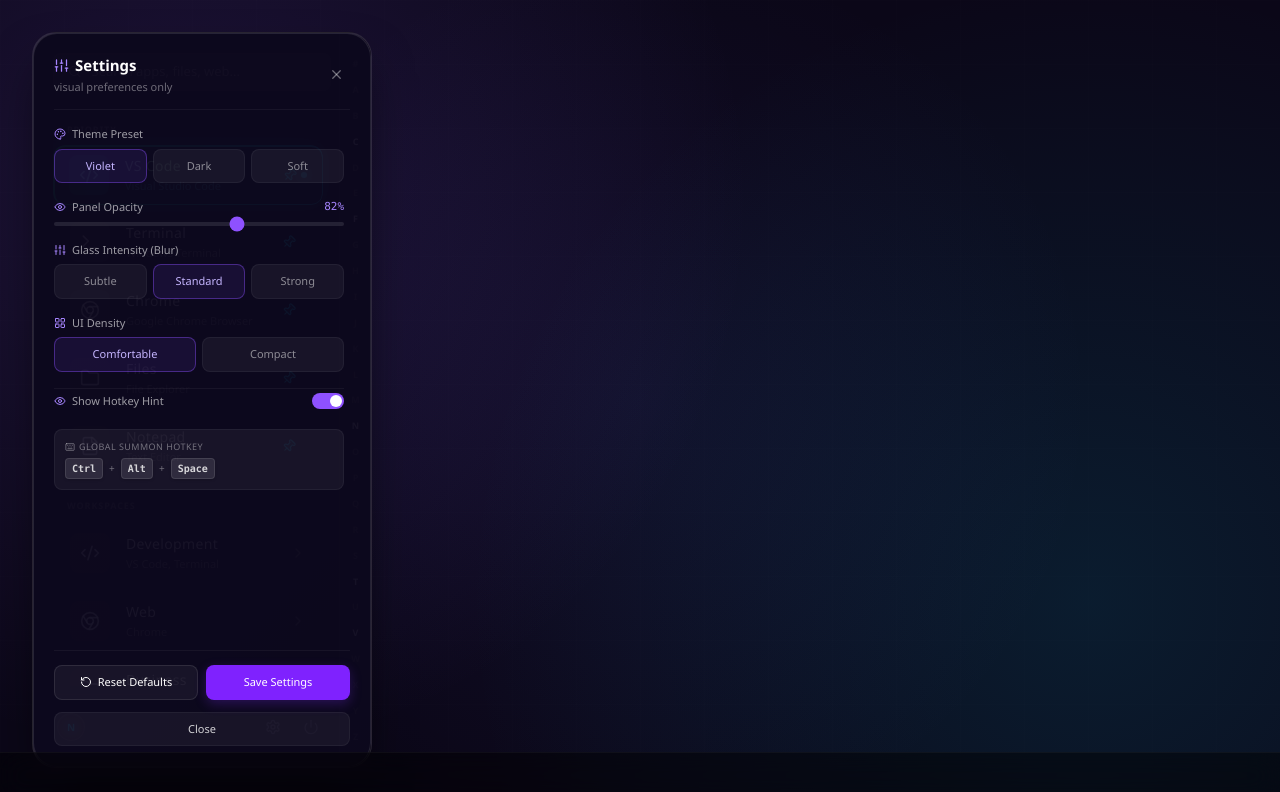
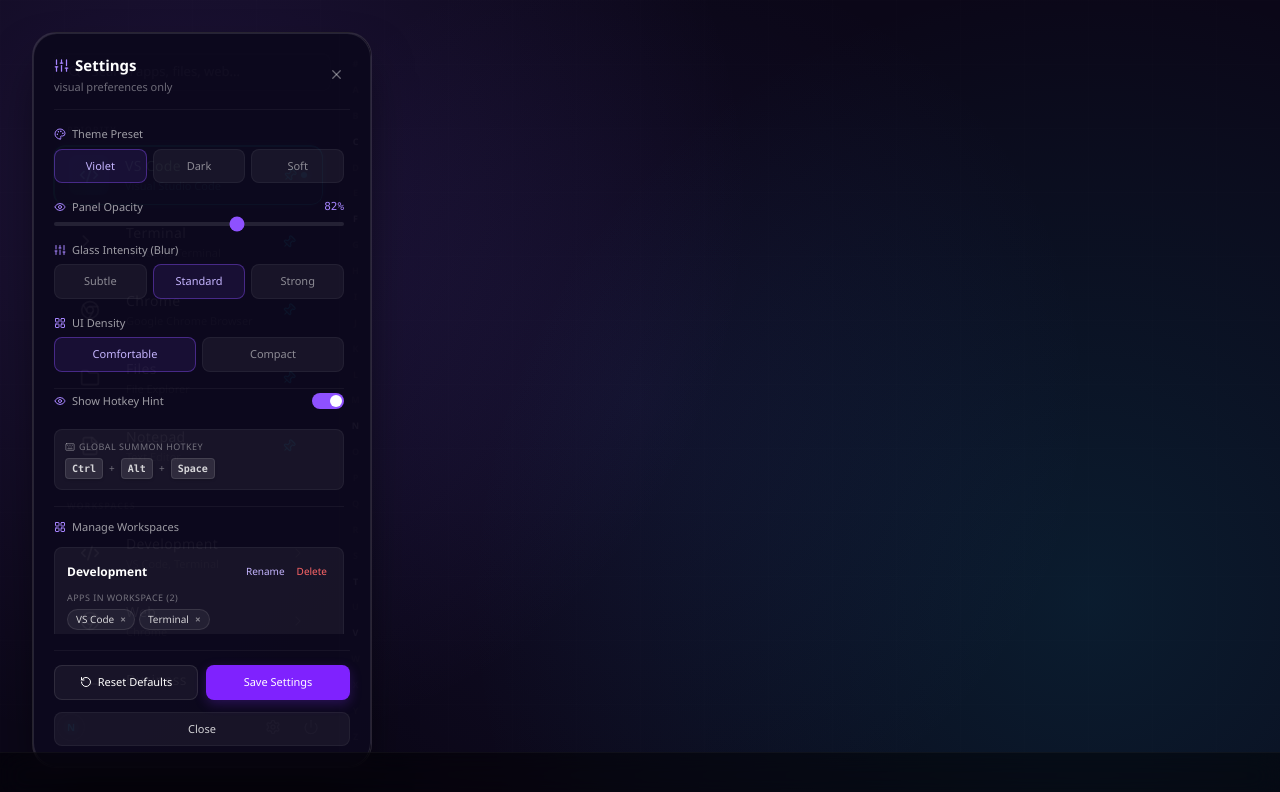
Before and after one commit to aqueelfirdausi/N-Launcher, a Next.js app: page / in a window 1280 px wide. Both pictures are taken after a click on the button 273 px from the left and 727 px from the top of the page. Shown: the top 792 px of the page. Built offline with nearby package versions, Linux system fonts and the light colour scheme.

Commit message:
Add workspace management

```diff
--- a/src/app/page.tsx
+++ b/src/app/page.tsx
@@ -324,6 +324,7 @@ export default function LauncherPage() {
               settings={settings}
               onSettingsChange={setSettings}
               onClose={() => setIsSettingsOpen(false)}
+              allApps={apps}
             />
           )}
         </GlassPanel>
--- a/src/components/SettingsModal.tsx
+++ b/src/components/SettingsModal.tsx
@@ -1,21 +1,122 @@
 import React, { useState, useEffect } from "react";
 import { X, Sliders, Palette, Eye, LayoutGrid, Keyboard, CheckCircle2, AlertTriangle, RotateCcw } from "lucide-react";
 import { NSettings, ThemePreset, GlassIntensity, UiDensity, saveSettings, resetSettings } from "../lib/settings";
+import { LauncherApp } from "../lib/app-library";
 
 interface SettingsModalProps {
   settings: NSettings;
   onSettingsChange: (settings: NSettings) => void;
   onClose: () => void;
+  allApps: LauncherApp[];
 }
 
 export const SettingsModal: React.FC<SettingsModalProps> = ({
   settings,
   onSettingsChange,
   onClose,
+  allApps,
 }) => {
   const [modalSettings, setModalSettings] = useState<NSettings>(settings);
   const [statusMessage, setStatusMessage] = useState<{ text: string; isError: boolean } | null>(null);
   const [isSaving, setIsSaving] = useState(false);
+
+  const availableApps = allApps.filter((a) => !a.isHidden);
+
+  const getAppFriendlyName = (appId: string): string => {
+    const app = allApps.find((a) => a.id === appId);
+    if (app) return app.name;
+
+    const fallbacks: Record<string, string> = {
+      vscode: "VS Code",
+      terminal: "Terminal",
+      chrome: "Chrome",
+      files: "Files",
+      notepad: "Notepad",
+    };
+    if (fallbacks[appId]) return fallbacks[appId];
+
+    if (appId.startsWith("lnk_")) {
+      const raw = appId.slice(4);
+      return raw.replace(/_/g, " ").replace(/\b\w/g, (c) => c.toUpperCase());
+    }
+
+    return appId;
+  };
+
+  const handleCreateWorkspace = (name: string) => {
+    const trimmed = name.trim().slice(0, 32);
+    if (!trimmed) return;
+
+    const safeId = trimmed
+      .toLowerCase()
+      .replace(/[^a-z0-9]+/g, "-")
+      .replace(/(^-|-$)/g, "");
+
+    let finalId = safeId || "workspace";
+    let counter = 1;
+    while (modalSettings.workspaces?.some((w) => w.id === finalId)) {
+      finalId = `${safeId}-${counter++}`;
+    }
+
+    const newWorkspace = {
+      id: finalId,
+      name: trimmed,
+      appIds: [],
+    };
+
+    setModalSettings((prev) => ({
+      ...prev,
+      workspaces: [...(prev.workspaces || []), newWorkspace],
+    }));
+  };
+
+  const handleRenameWorkspacePrompt = (wsId: string, currentName: string) => {
+    const newName = window.prompt("Rename workspace:", currentName);
+    if (newName !== null) {
+      const trimmed = newName.trim();
+      if (trimmed.length > 0) {
+        setModalSettings((prev) => ({
+          ...prev,
+          workspaces: (prev.workspaces || []).map((w) =>
+            w.id === wsId ? { ...w, name: trimmed.slice(0, 32) } : w
+          ),
+        }));
+      }
+    }
+  };
+
+  const handleDeleteWorkspace = (wsId: string) => {
+    setModalSettings((prev) => ({
+      ...prev,
+      workspaces: (prev.workspaces || []).filter((w) => w.id !== wsId),
+    }));
+  };
+
+  const handleAddAppToWorkspace = (wsId: string, appId: string) => {
+    setModalSettings((prev) => ({
+      ...prev,
+      workspaces: (prev.workspaces || []).map((w) => {
+        if (w.id === wsId) {
+          if (!w.appIds.includes(appId)) {
+            return { ...w, appIds: [...w.appIds, appId] };
+          }
+        }
+        return w;
+      }),
+    }));
+  };
+
+  const handleRemoveAppFromWorkspace = (wsId: string, appId: string) => {
+    setModalSettings((prev) => ({
+      ...prev,
+      workspaces: (prev.workspaces || []).map((w) => {
+        if (w.id === wsId) {
+          return { ...w, appIds: w.appIds.filter((id) => id !== appId) };
+        }
+        return w;
+      }),
+    }));
+  };
 
   // Keep modal settings in sync with parent settings (especially when parent loads or resets)
   useEffect(() => {
@@ -246,6 +347,134 @@ export const SettingsModal: React.FC<SettingsModalProps> = ({
             <kbd className="px-1.5 py-0.5 text-[10px] font-semibold text-white/80 bg-white/10 rounded border border-white/10 shadow-sm">Space</kbd>
           </div>
         </div>
+
+        {/* Manage Workspaces Section */}
+        <div className="space-y-3 pt-3 border-t border-white/5">
+          <label className="text-[11px] font-medium text-white/60 flex items-center gap-1.5">
+            <LayoutGrid size={12} className="text-violet-400" />
+            Manage Workspaces
+          </label>
+
+          {/* List of current workspaces */}
+          <div className="space-y-2.5">
+            {modalSettings.workspaces?.map((ws) => (
+              <div
+                key={ws.id}
+                className="p-3 rounded-lg bg-white/5 border border-white/5 space-y-2 text-left"
+              >
+                {/* Workspace Title and Rename/Delete Controls */}
+                <div className="flex items-center justify-between gap-2">
+                  <span className="text-[12px] font-semibold text-white truncate">
+                    {ws.name}
+                  </span>
+                  <div className="flex items-center gap-1 shrink-0">
+                    <button
+                      type="button"
+                      onClick={() => handleRenameWorkspacePrompt(ws.id, ws.name)}
+                      className="p-1 rounded text-violet-300 hover:text-white hover:bg-white/10 text-[10px] cursor-pointer"
+                      title="Rename Workspace"
+                    >
+                      Rename
+                    </button>
+                    <button
+                      type="button"
+                      onClick={() => handleDeleteWorkspace(ws.id)}
+                      className="p-1 rounded text-red-400 hover:text-red-300 hover:bg-red-500/10 text-[10px] cursor-pointer"
+                      title="Delete Workspace"
+                    >
+                      Delete
+                    </button>
+                  </div>
+                </div>
+
+                {/* Apps list in this workspace */}
+                <div className="space-y-1">
+                  <div className="text-[9px] uppercase tracking-wider text-white/40">
+                    Apps in Workspace ({ws.appIds.length})
+                  </div>
+                  {ws.appIds.length === 0 ? (
+                    <div className="text-[10px] text-white/30 italic">No apps added yet.</div>
+                  ) : (
+                    <div className="flex flex-wrap gap-1">
+                      {ws.appIds.map((appId) => {
+                        const appName = getAppFriendlyName(appId);
+                        return (
+                          <div
+                            key={appId}
+                            className="flex items-center gap-1 px-2 py-0.5 rounded-full bg-white/5 border border-white/10 text-[10px] text-white/80"
+                          >
+                            <span className="truncate max-w-[80px]">{appName}</span>
+                            <button
+                              type="button"
+                              onClick={() => handleRemoveAppFromWorkspace(ws.id, appId)}
+                              className="text-white/45 hover:text-red-400 cursor-pointer font-bold leading-none pl-0.5"
+                            >
+                              ×
+                            </button>
+                          </div>
+                        );
+                      })}
+                    </div>
+                  )}
+                </div>
+
+                {/* Add App to Workspace control */}
+                <div className="flex gap-1.5 mt-2">
+                  <select
+                    onChange={(e) => {
+                      if (e.target.value) {
+                        handleAddAppToWorkspace(ws.id, e.target.value);
+                        e.target.value = "";
+                      }
+                    }}
+                    className="flex-1 bg-white/5 border border-white/10 rounded-md text-[10px] text-white/70 py-1 px-2 focus:outline-none focus:border-violet-500/50 cursor-pointer"
+                  >
+                    <option value="" className="bg-[#0f0b21]">Add App to Workspace...</option>
+                    {availableApps
+                      .filter((app) => !ws.appIds.includes(app.id))
+                      .map((app) => (
+                        <option key={app.id} value={app.id} className="bg-[#0f0b21]">
+                          {app.name} {app.source === "startMenu" ? "(Preview)" : ""}
+                        </option>
+                      ))}
+                  </select>
+                </div>
+              </div>
+            ))}
+
+            {/* Create New Workspace Control */}
+            <div className="flex gap-2 pt-1">
+              <input
+                type="text"
+                placeholder="New workspace name..."
+                id="new-workspace-input"
+                className="flex-1 bg-white/5 border border-white/10 rounded-lg text-[11px] text-white py-1.5 px-3 focus:outline-none focus:border-violet-500/50"
+                onKeyDown={(e) => {
+                  if (e.key === "Enter") {
+                    const input = e.currentTarget;
+                    if (input.value.trim()) {
+                      handleCreateWorkspace(input.value.trim());
+                      input.value = "";
+                    }
+                  }
+                }}
+              />
+              <button
+                type="button"
+                onClick={() => {
+                  const input = document.getElementById("new-workspace-input") as HTMLInputElement;
+                  if (input && input.value.trim()) {
+                    handleCreateWorkspace(input.value.trim());
+                    input.value = "";
+                  }
+                }}
+                className="px-3 py-1.5 rounded-lg bg-violet-600 hover:bg-violet-500 text-white text-[11px] font-medium cursor-pointer"
+              >
+                + Add
+              </button>
+            </div>
+          </div>
+        </div>
       </div>
 
       {/* Disclaimers & Action Footer */}
--- a/src/lib/settings.ts
+++ b/src/lib/settings.ts
@@ -1,6 +1,12 @@
 export type ThemePreset = "defaultViolet" | "minimalDark" | "softGlass";
 export type GlassIntensity = "subtle" | "standard" | "strong";
 export type UiDensity = "comfortable" | "compact";
+
+export interface NWorkspace {
+  id: string;
+  name: string;
+  appIds: string[];
+}
 
 export interface NSettings {
   schemaVersion: number;
@@ -10,6 +16,7 @@ export interface NSettings {
   uiDensity: UiDensity;
   hotkeyHintVisible: boolean;
   priorityApps: string[];
+  workspaces: NWorkspace[];
 }
 
 export const DEFAULT_SETTINGS: NSettings = {
@@ -20,6 +27,23 @@ export const DEFAULT_SETTINGS: NSettings = {
   uiDensity: "comfortable",
   hotkeyHintVisible: true,
   priorityApps: ["vscode", "terminal", "chrome", "files", "notepad"],
+  workspaces: [
+    {
+      id: "development",
+      name: "Development",
+      appIds: ["vscode", "terminal"],
+    },
+    {
+      id: "web",
+      name: "Web",
+      appIds: ["chrome"],
+    },
+    {
+      id: "business",
+      name: "Business",
+      appIds: ["files", "notepad"],
+    },
+  ],
 };
 
 export const THEME_PRESET_OPTIONS: { value: ThemePreset; label: string }[] = [
```
Also changed, not shown: 2 other files (tests, documents, lock files or other folders).
